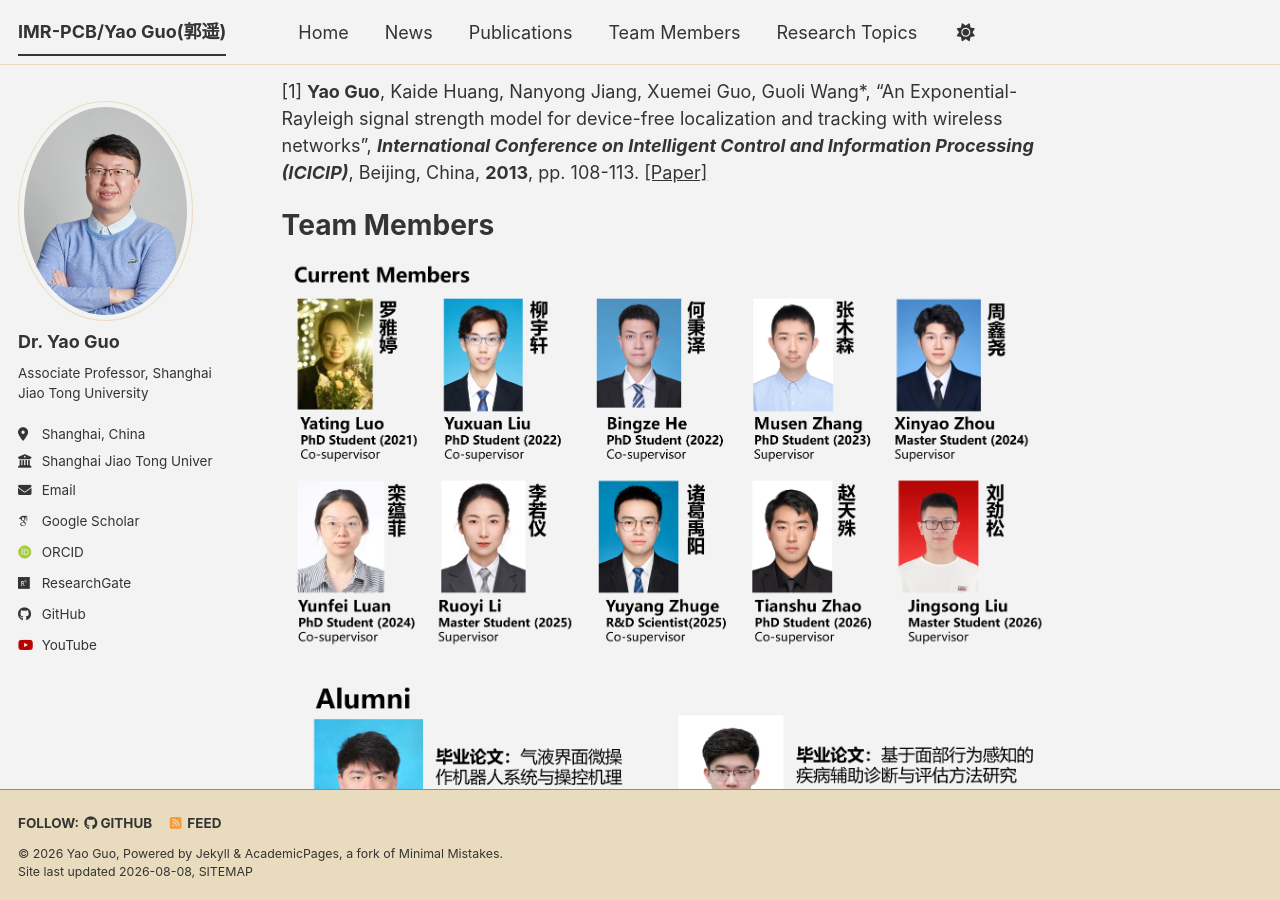
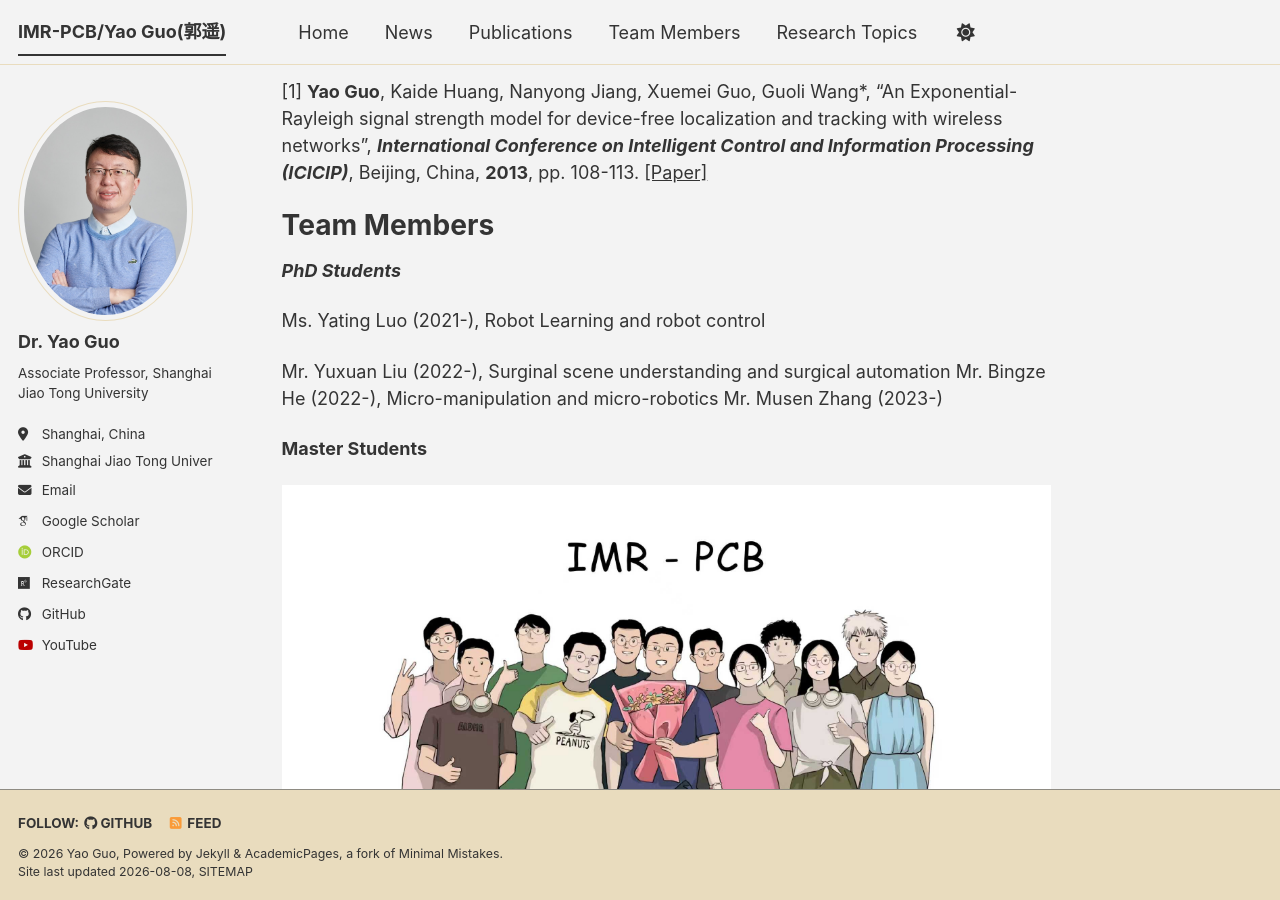
Before and after one commit to IMR-PCB/IMR-PCB.github.io, a Jekyll site: the page built from _pages/about.md, in a window 1280 px wide and 900 px high, scrolled down 9333 px. Built offline with Jekyll 4.4.1, drawn with Linux system fonts in a browser that asks for light colours; some web fonts are replaced; a script bundle is joined from its source files by our own code; library files that are not in the unit come from our copies.

Commit message:
Update about.md

```diff
--- a/_pages/about.md
+++ b/_pages/about.md
@@ -179,11 +179,24 @@ Selected Publications
 
 Team Members
 ======
+
+**_PhD Students_**
+
+Ms. Yating Luo (2021-), Robot Learning and robot control
+
+Mr. Yuxuan Liu (2022-), Surginal scene understanding and surgical automation
+Mr. Bingze He (2022-), Micro-manipulation and micro-robotics
+Mr. Musen Zhang (2023-)
+
+**Master Students**
+
+![Group Photo](/images/IMR-PCB-group.jpg)
+
+<!--
 ![Current Members](/images/CM.png)
 
 ![Alumni](/images/AL.png)
-
-![Group Photo](/images/IMR-PCB-group.jpg)
+-->
 
 
 Institute of Medical Robotics (IMR)
```
